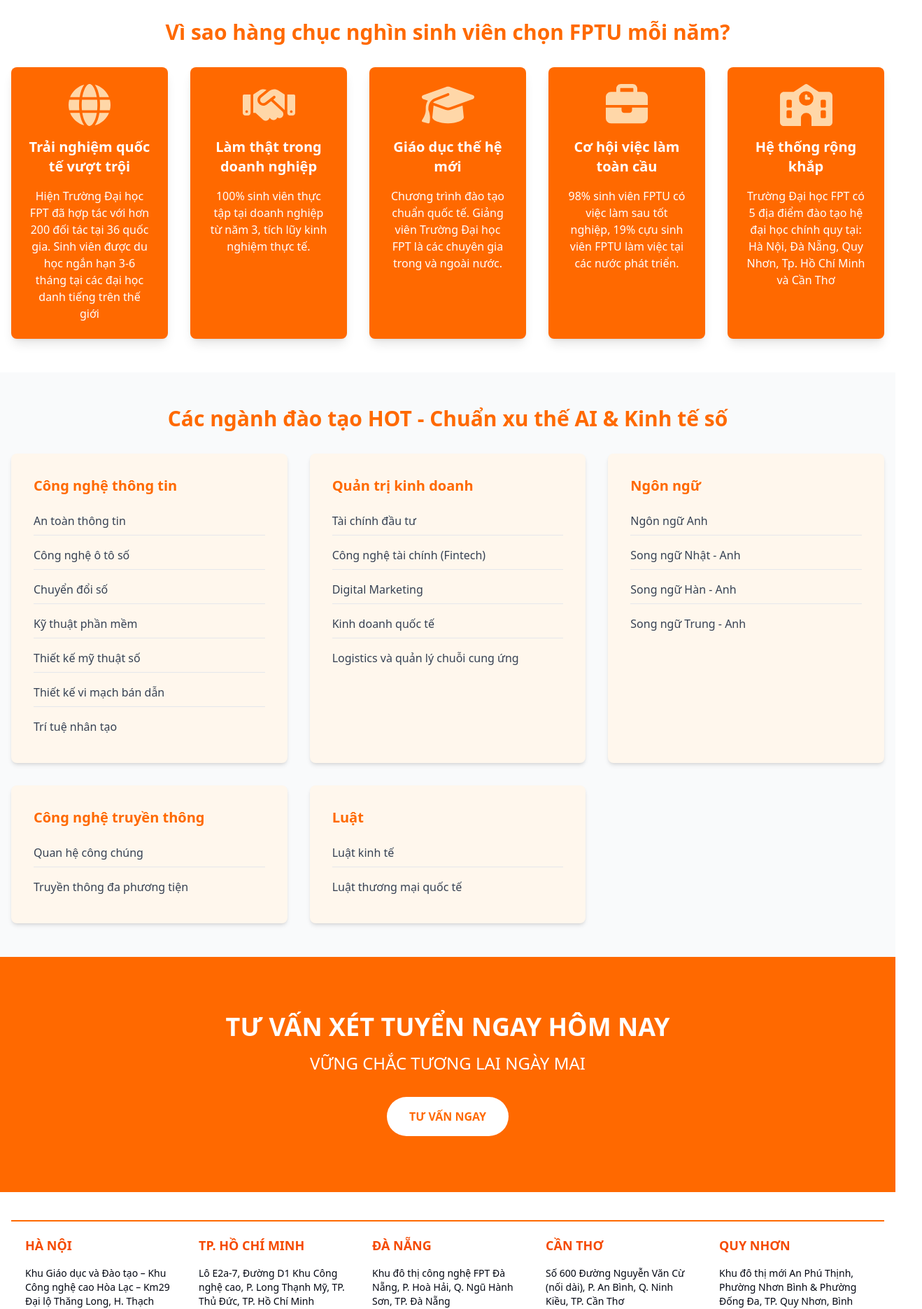
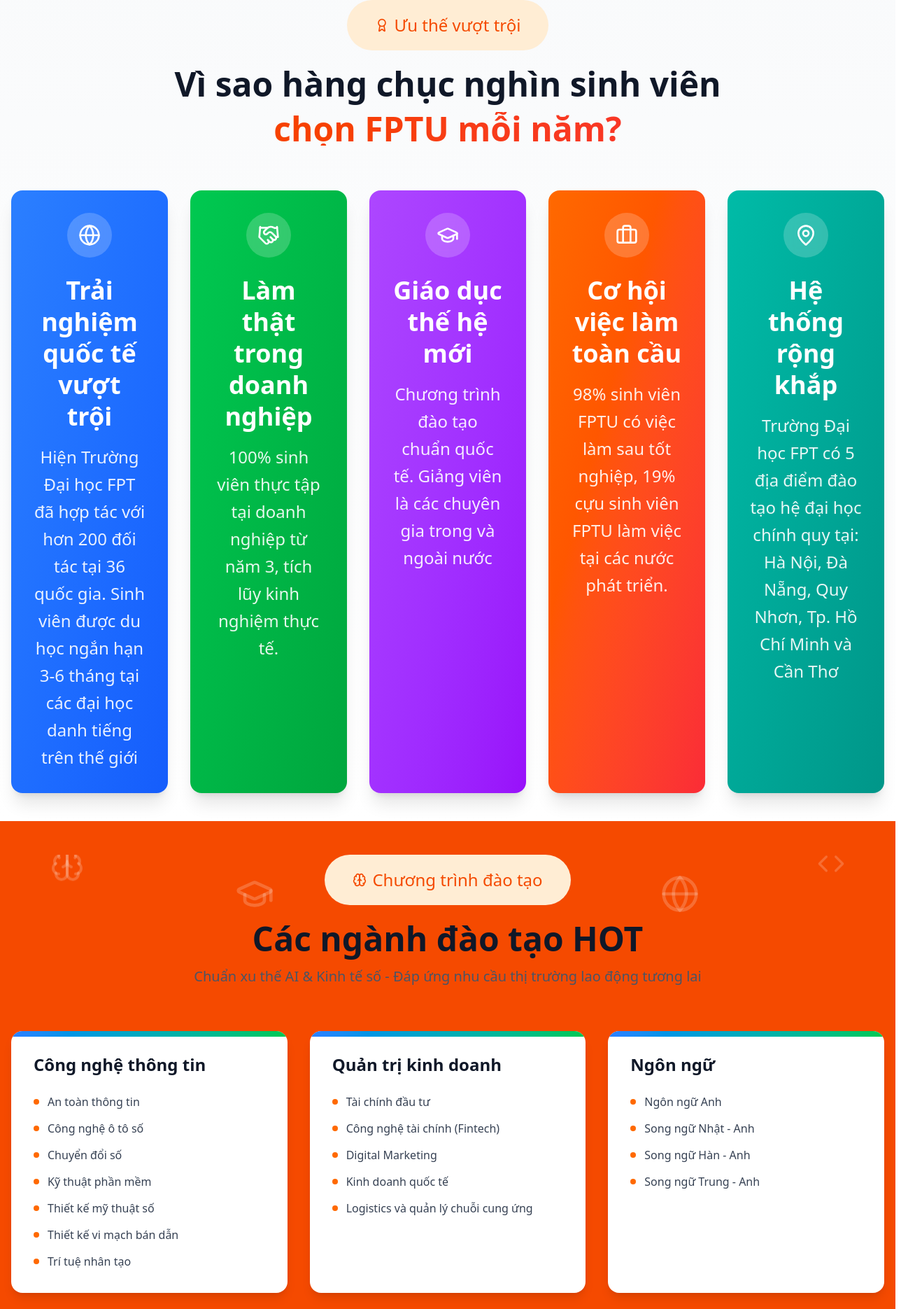
Before and after one commit to QuocSon98/FPTAdmission_Frontend, a React (Vite) app: page / in a window 1280 px wide. Shown: the part 920-2790 px from the top of the page at 70% size, 1318 px wide, since content can reach past the window. Built offline with nearby package versions, Linux system fonts and the light colour scheme; what quill-blot-formatter, quill-image-resize-module-react, quill-image-uploader would draw is missing.

Commit message:
update layout footer and homePage
- update footer.tsx
- update home.tsx

```diff
--- a/src/app/components/footer/footer.tsx
+++ b/src/app/components/footer/footer.tsx
@@ -77,47 +77,47 @@
 const Footer: React.FC = () => {
   return (
     <footer className="bg-white pt-10 pb-5">
-      <div className="max-w-7xl mx-auto px-4">
+      <div className="max-w-8xl mx-auto px-4">
         <div className="grid grid-cols-1 md:grid-cols-3 lg:grid-cols-5 gap-8 mb-10 border-t-2 border-b-2  border-solid border-orange-500 p-5">
           <div className="space-y-4">
-            <h3 className="font-bold text-lg text-orange-600">HÀ NỘI</h3>
-            <p className="text-gray-950 text-sm">Khu Giáo dục và Đào tạo – Khu Công nghệ cao Hòa Lạc – Km29 Đại lộ Thăng Long, H. Thạch Thất, TP. Hà Nội</p>
-            <p className="text-gray-950 text-sm">Điện thoại: (024) 7300 5588</p>
-            <p className="text-gray-950 text-sm">Email: tuyensinhhanoi@fpt.edu.vn</p>
+            <h3 className="font-bold text-3xl text-orange-600">HÀ NỘI</h3>
+            <p className="text-gray-950 text-xl">Khu Giáo dục và Đào tạo – Khu Công nghệ cao Hòa Lạc – Km29 Đại lộ Thăng Long, H. Thạch Thất, TP. Hà Nội</p>
+            <p className="text-gray-950 text-xl">Điện thoại: (024) 7300 5588</p>
+            <p className="text-gray-950 text-xl">Email: tuyensinhhanoi@fpt.edu.vn</p>
           </div>
 
           <div className="space-y-4">
-            <h3 className="font-bold text-lg text-orange-600">TP. HỒ CHÍ MINH</h3>
-            <p className="text-gray-950 text-sm">Lô E2a-7, Đường D1 Khu Công nghệ cao, P. Long Thạnh Mỹ, TP. Thủ Đức, TP. Hồ Chí Minh</p>
-            <p className="text-gray-950 text-sm">Điện thoại: (028) 7300 5588</p>
-            <p className="text-gray-950 text-sm">Email: tuyensinhhcm@fpt.edu.vn</p>
+            <h3 className="font-bold text-3xl text-orange-600">TP. HỒ CHÍ MINH</h3>
+            <p className="text-gray-950 text-xl">Lô E2a-7, Đường D1 Khu Công nghệ cao, P. Long Thạnh Mỹ, TP. Thủ Đức, TP. Hồ Chí Minh</p>
+            <p className="text-gray-950 text-xl">Điện thoại: (028) 7300 5588</p>
+            <p className="text-gray-950 text-xl">Email: tuyensinhhcm@fpt.edu.vn</p>
           </div>
 
           <div className="space-y-4">
-            <h3 className="font-bold text-lg text-orange-600">ĐÀ NẴNG</h3>
-            <p className="text-gray-950 text-sm">Khu đô thị công nghệ FPT Đà Nẵng, P. Hoà Hải, Q. Ngũ Hành Sơn, TP. Đà Nẵng</p>
-            <p className="text-gray-950 text-sm">Điện thoại: (0236) 730 0999</p>
-            <p className="text-gray-950 text-sm">Email: tuyensinhdanang@fpt.edu.vn</p>
+            <h3 className="font-bold text-3xl text-orange-600">ĐÀ NẴNG</h3>
+            <p className="text-gray-950 text-xl">Khu đô thị công nghệ FPT Đà Nẵng, P. Hoà Hải, Q. Ngũ Hành Sơn, TP. Đà Nẵng</p>
+            <p className="text-gray-950 text-xl">Điện thoại: (0236) 730 0999</p>
+            <p className="text-gray-950 text-xl">Email: tuyensinhdanang@fpt.edu.vn</p>
           </div>
 
           <div className="space-y-4">
-            <h3 className="font-bold text-lg text-orange-600">CẦN THƠ</h3>
-            <p className="text-gray-950 text-sm">Số 600 Đường Nguyễn Văn Cừ (nối dài), P. An Bình, Q. Ninh Kiều, TP. Cần Thơ</p>
-            <p className="text-gray-950 text-sm">Điện thoại: (0292) 730 3636</p>
-            <p className="text-gray-950 text-sm">Email: tuyensinhcantho@fpt.edu.vn</p>
+            <h3 className="font-bold text-3xl text-orange-600">CẦN THƠ</h3>
+            <p className="text-gray-950 text-xl">Số 600 Đường Nguyễn Văn Cừ (nối dài), P. An Bình, Q. Ninh Kiều, TP. Cần Thơ</p>
+            <p className="text-gray-950 text-xl">Điện thoại: (0292) 730 3636</p>
+            <p className="text-gray-950 text-xl">Email: tuyensinhcantho@fpt.edu.vn</p>
           </div>
 
           <div className="space-y-4">
-            <h3 className="font-bold text-lg text-orange-600">QUY NHƠN</h3>
-            <p className="text-gray-950 text-sm">Khu đô thị mới An Phú Thịnh, Phường Nhơn Bình & Phường Đống Đa, TP. Quy Nhơn, Bình Định</p>
-            <p className="text-gray-950 text-sm">Điện thoại: (0256) 7300 999</p>
-            <p className="text-gray-950 text-sm">Email: tuyensinhquynhon@fpt.edu.vn</p>
+            <h3 className="font-bold text-3xl text-orange-600">QUY NHƠN</h3>
+            <p className="text-gray-950 text-xl">Khu đô thị mới An Phú Thịnh, Phường Nhơn Bình & Phường Đống Đa, TP. Quy Nhơn, Bình Định</p>
+            <p className="text-gray-950 text-xl">Điện thoại: (0256) 7300 999</p>
+            <p className="text-gray-950 text-xl">Email: tuyensinhquynhon@fpt.edu.vn</p>
           </div>
         </div>
 
         <div className="border-t border-gray-200 pt-5 ">
           <div className="flex flex-col md:flex-row justify-between items-center">
-            <div className="text-gray-950 text-sm mb-4 md:mb-0">
+            <div className="text-gray-950 text-lg mb-4 md:mb-0">
               © 2024 Bản quyền thuộc về Trường Đại học FPT.
             </div>
             <div className="flex space-x-6 ">
--- a/src/app/pages/public/homePage/home.tsx
+++ b/src/app/pages/public/homePage/home.tsx
@@ -2,12 +2,41 @@
 import { Link } from 'react-router-dom';
 import { FontAwesomeIcon } from '@fortawesome/react-fontawesome';
 import { faGlobe, faHandshake, faGraduationCap, faBriefcase, faSchool } from '@fortawesome/free-solid-svg-icons';
+import {
+  Globe,
+  Handshake,
+  GraduationCap,
+  Briefcase,
+  School,
+  Shield,
+  Car,
+  RefreshCw,
+  Code,
+  Palette,
+  Cpu,
+  Brain,
+  TrendingUp,
+  CreditCard,
+  Target,
+  Globe2,
+  Truck,
+  Languages,
+  Megaphone,
+  Scale,
+  ArrowRight,
+  Star,
+  Users,
+  Award,
+  MapPin
+} from 'lucide-react';
+
+
 
 const Home: React.FC = () => {
   return (
     <div className="w-full">
       {/* Hero Section */}
-      <div className="bg-[url('/src/app/assets/img02.png')] bg-cover bg-center h-[700px] mb-4">
+      <div className="bg-[url('/src/app/assets/img02.png')] bg-cover bg-center h-[700px]">
         <section className="w-3/5 text-center text-orange-500 py-25 font-sans relative">
           <div>
             <h1 className="font-bold text-6xl mt-18">TUYỂN SINH ĐẠI HỌC</h1>
@@ -20,70 +49,126 @@
         </section>
       </div>
 
-      {/* Why Choose FPT Section */}
-      <section className="py-12 mt-5 bg-white">
-        <div className="max-w-7xl mx-auto px-4">
-          <h2 className="text-center text-3xl text-orange-500 font-bold mb-8">
-            Vì sao hàng chục nghìn sinh viên chọn FPTU mỗi năm?
+      <section id="why-choose" className="py-10 bg-gradient-to-b from-gray-50 to-white">
+        <div className="max-w-8xl mx-auto px-4">
+          <div className="text-center mb-16">
+            <div className="inline-flex items-center bg-orange-100 rounded-full px-10 py-5 mb-6">
+              <Award className="w-5 h-5 mr-2 text-orange-600" />
+              <span className="text-orange-600 font-medium text-2xl">Ưu thế vượt trội</span>
+            </div>
+            <h2 className="text-4xl md:text-5xl font-bold text-gray-900 mb-4">
+              Vì sao hàng chục nghìn sinh viên
             </h2>
-          <div className="grid grid-cols-1 md:grid-cols-3 lg:grid-cols-5 gap-8">
+            <h2 className="text-4xl md:text-5xl font-bold bg-gradient-to-r from-orange-600 to-red-500 bg-clip-text text-transparent">
+              chọn FPTU mỗi năm?
+            </h2>
+          </div>
+
+          <div className="grid grid-cols-1 md:grid-cols-2 lg:grid-cols-3 xl:grid-cols-5 gap-8">
             {[
               {
-                icon: faGlobe,
+                icon: Globe,
                 title: "Trải nghiệm quốc tế vượt trội",
-                desc: "Hiện Trường Đại học FPT đã hợp tác với hơn 200 đối tác tại 36 quốc gia. Sinh viên được du học ngắn hạn 3-6 tháng tại các đại học danh tiếng trên thế giới"
+                desc: "Hiện Trường Đại học FPT đã hợp tác với hơn 200 đối tác tại 36 quốc gia. Sinh viên được du học ngắn hạn 3-6 tháng tại các đại học danh tiếng trên thế giới",
+                color: "from-blue-500 to-blue-600"
               },
               {
-                icon: faHandshake,
+                icon: Handshake,
                 title: "Làm thật trong doanh nghiệp",
-                desc: "100% sinh viên thực tập tại doanh nghiệp từ năm 3, tích lũy kinh nghiệm thực tế."
+                desc: "100% sinh viên thực tập tại doanh nghiệp từ năm 3, tích lũy kinh nghiệm thực tế.",
+                color: "from-green-500 to-green-600"
               },
               {
-                icon: faGraduationCap,
+                icon: GraduationCap,
                 title: "Giáo dục thế hệ mới",
-                desc: "Chương trình đào tạo chuẩn quốc tế. Giảng viên Trường Đại học FPT là các chuyên gia trong và ngoài nước."
+                desc: "Chương trình đào tạo chuẩn quốc tế. Giảng viên là các chuyên gia trong và ngoài nước",
+                color: "from-purple-500 to-purple-600"
               },
               {
-                icon: faBriefcase,
+                icon: Briefcase,
                 title: "Cơ hội việc làm toàn cầu",
-                desc: "98% sinh viên FPTU có việc làm sau tốt nghiệp, 19% cựu sinh viên FPTU làm việc tại các nước phát triển."
+                desc: "98% sinh viên FPTU có việc làm sau tốt nghiệp, 19% cựu sinh viên FPTU làm việc tại các nước phát triển.",
+                color: "from-orange-500 to-red-500"
               },
               {
-                icon: faSchool,
+                icon: MapPin,
                 title: "Hệ thống rộng khắp",
-                desc: "Trường Đại học FPT có 5 địa điểm đào tạo hệ đại học chính quy tại: Hà Nội, Đà Nẵng, Quy Nhơn, Tp. Hồ Chí Minh và Cần Thơ"
+                desc: "Trường Đại học FPT có 5 địa điểm đào tạo hệ đại học chính quy tại: Hà Nội, Đà Nẵng, Quy Nhơn, Tp. Hồ Chí Minh và Cần Thơ",
+                color: "from-teal-500 to-teal-600"
               }
             ].map((item, index) => (
-              <div key={index} className="bg-orange-500 p-6 rounded-lg shadow-lg text-center">
-                <div className="text-6xl text-orange-200 mb-4">
-                  <FontAwesomeIcon icon={item.icon} />
+              <div key={index} className="group relative">
+                <div className="absolute inset-0 bg-gradient-to-r opacity-0 group-hover:opacity-100 transition-opacity duration-300 rounded-2xl blur-xl"
+                  style={{ background: `linear-gradient(135deg, ${item.color.split(' ')[1]}, ${item.color.split(' ')[3]})` }}></div>
+                <div className={`relative bg-gradient-to-br ${item.color} p-8 rounded-2xl shadow-xl text-white transform group-hover:scale-105 transition-all duration-300 h-full`}>
+                  <div className="text-center">
+                    <div className="inline-flex items-center justify-center w-16 h-16 bg-white/20 backdrop-blur-sm rounded-full mb-6">
+                      <item.icon className="w-8 h-8" />
                     </div>
-                <h3 className="text-white text-xl font-semibold mb-4">{item.title}</h3>
-                <p className="text-white">{item.desc}</p>
+                    <h3 className="text-4xl font-bold mb-4 leading-tight">{item.title}</h3>
+                    <p className="text-white/90 leading-relaxed text-2xl">{item.desc}</p>
+                  </div>
+                </div>
               </div>
             ))}
           </div>
         </div>
       </section>
 
+
       {/* Programs Section */}
-      <section className="py-12 bg-gray-50">
+      <section className="py-12 bg-orange-600 relative">
+        <div className="max-w-8xl mx-auto px-4">
           <div className="max-w-7xl mx-auto px-4">
-          <h2 className="text-center text-3xl text-orange-500 font-bold mb-8">
-            Các ngành đào tạo HOT - Chuẩn xu thế AI & Kinh tế số
+            <div className="text-center mb-16 relative">
+              {/* Floating Elements */}
+              <div className="absolute inset-0 overflow-hidden">
+                <div className="absolute left-10 animate-bounce delay-100">
+                  <Brain className="w-12 h-12 top-1/2 left text-white/20" />
+                </div>
+                <div className="absolute right-10 animate-bounce delay-100">
+                  <Code className="w-10 h-10 text-white/20" />
+                </div>
+                <div className="absolute bottom-1/2 left-3/4 animate-bounce delay-500">
+                  <Globe className="w-14 h-14 text-white/20" />
+                </div>
+                <div className="absolute bottom-1/2 left-1/4 animate-bounce delay-500">
+                  <GraduationCap className="w-14 h-14 text-white/20" />
+                </div>
+
+              </div>
+              <div className="inline-flex items-center bg-orange-100 rounded-full px-10 py-5 mb-6">
+                <Brain className="w-5 h-5 mr-2 text-orange-600" />
+                <span className="text-orange-600 font-medium text-2xl">Chương trình đào tạo</span>
+              </div>
+              <h2 className="text-4xl md:text-5xl font-bold text-gray-900 mb-4">
+                Các ngành đào tạo HOT
               </h2>
+              <p className="text-xl text-gray-600 max-w-3xl mx-auto">
+                Chuẩn xu thế AI & Kinh tế số - Đáp ứng nhu cầu thị trường lao động tương lai
+              </p>
+            </div>
+          </div>
+          {/* Program cards */}
           <div className="grid grid-cols-1 md:grid-cols-2 lg:grid-cols-3 gap-8">
-            {/* Program cards */}
             {programs.map((program, index) => (
-              <div key={index} className="bg-orange-50 p-8 rounded-lg shadow-md">
-                <h3 className="text-orange-500 text-xl font-bold mb-4">{program.title}</h3>
-                <ul className="space-y-2">
+              <div key={index} className="group relative bg-white rounded-2xl shadow-lg hover:shadow-2xl transition-all duration-300 overflow-hidden">
+                <div className="absolute top-0 left-0 right-0 h-2 bg-gradient-to-r from-blue-500 to-green-500"></div>
+                <div className="p-8">
+                  <div className="flex items-center mb-6">
+                    <h3 className="text-2xl font-bold text-gray-900 group-hover:text-orange-600 transition-colors">
+                      {program.title}
+                    </h3>
+                  </div>
+                  <ul className="space-y-3">
                     {program.items.map((item, idx) => (
-                    <li key={idx} className="text-gray-700 border-b border-gray-200 py-2 last:border-0">
-                      {item}
+                      <li key={idx} className="flex items-center text-gray-700 hover:text-orange-600 transition-colors cursor-pointer">
+                        <div className="w-2 h-2 bg-orange-500 rounded-full mr-3 flex-shrink-0"></div>
+                        <span className="leading-relaxed">{item}</span>
                       </li>
                     ))}
                   </ul>
+                </div>
               </div>
             ))}
           </div>
@@ -91,13 +176,51 @@
       </section>
 
        {/* CTA Section */}
-      <section className="bg-orange-500 text-white py-20 text-center">
-        <div className="max-w-4xl mx-auto px-4">
-          <h2 className="text-4xl font-bold mb-4">TƯ VẤN XÉT TUYỂN NGAY HÔM NAY</h2>
-          <p className="text-2xl mb-8">VỮNG CHẮC TƯƠNG LAI NGÀY MAI</p>
-          <Link to="/consultant" className="inline-block px-8 py-4 bg-white text-orange-500 rounded-full font-bold hover:bg-gray-100 transition">
+      <section className="relative py-24 bg-gradient-to-br from-orange-600 via-orange-500 to-red-500 overflow-hidden mt-10">
+        {/* Background Pattern */}
+        <div className="absolute inset-0 opacity-10">
+          <div className="absolute top-10 left-10 w-40 h-40 border border-white rounded-full"></div>
+          <div className="absolute top-20 right-20 w-32 h-32 border border-white rounded-full"></div>
+          <div className="absolute bottom-10 left-1/3 w-24 h-24 border border-white rounded-full"></div>
+        </div>
+
+        <div className="relative z-10 max-w-4xl mx-auto px-4 text-center text-white">
+          <div className="mb-8">
+            <div className="inline-flex items-center bg-white/20 backdrop-blur-sm rounded-full px-6 py-3 mb-6">
+              <Target className="w-5 h-5 mr-2" />
+              <span className="font-medium">Cơ hội có hạn</span>
+            </div>
+          </div>
+
+          <h2 className="text-5xl md:text-6xl font-bold mb-6 leading-tight">
+            TƯ VẤN XÉT TUYỂN
+            <span className="block text-orange-200">NGAY HÔM NAY</span>
+          </h2>
+
+          <p className="text-2xl md:text-3xl font-light mb-12 text-orange-100">
+            VỮNG CHẮC TƯƠNG LAI NGÀY MAI
+          </p>
+
+          <div className="flex flex-col sm:flex-row gap-6 justify-center items-center">
+            <Link
+              to="/consultant"
+              className="group inline-flex items-center px-10 py-5 bg-white text-orange-600 rounded-full font-bold text-xl hover:bg-orange-50 transition-all duration-300 transform hover:scale-105 shadow-2xl"
+            >
               TƯ VẤN NGAY
+              <ArrowRight className="w-6 h-6 ml-3 group-hover:translate-x-1 transition-transform" />
             </Link>
+
+            <div className="flex items-center text-white/90">
+              <div className="flex -space-x-2 mr-4">
+                <div className="w-10 h-10 bg-orange-400 rounded-full border-2 border-white"></div>
+                <div className="w-10 h-10 bg-orange-300 rounded-full border-2 border-white"></div>
+                <div className="w-10 h-10 bg-orange-200 rounded-full border-2 border-white"></div>
+              </div>
+              <span className="text-sm">
+                <strong>1,000+</strong> sinh viên đã đăng ký tuần này
+              </span>
+            </div>
+          </div>
         </div>
       </section>
     </div>
```
Lines whose indentation alone changed are shown as unchanged.
